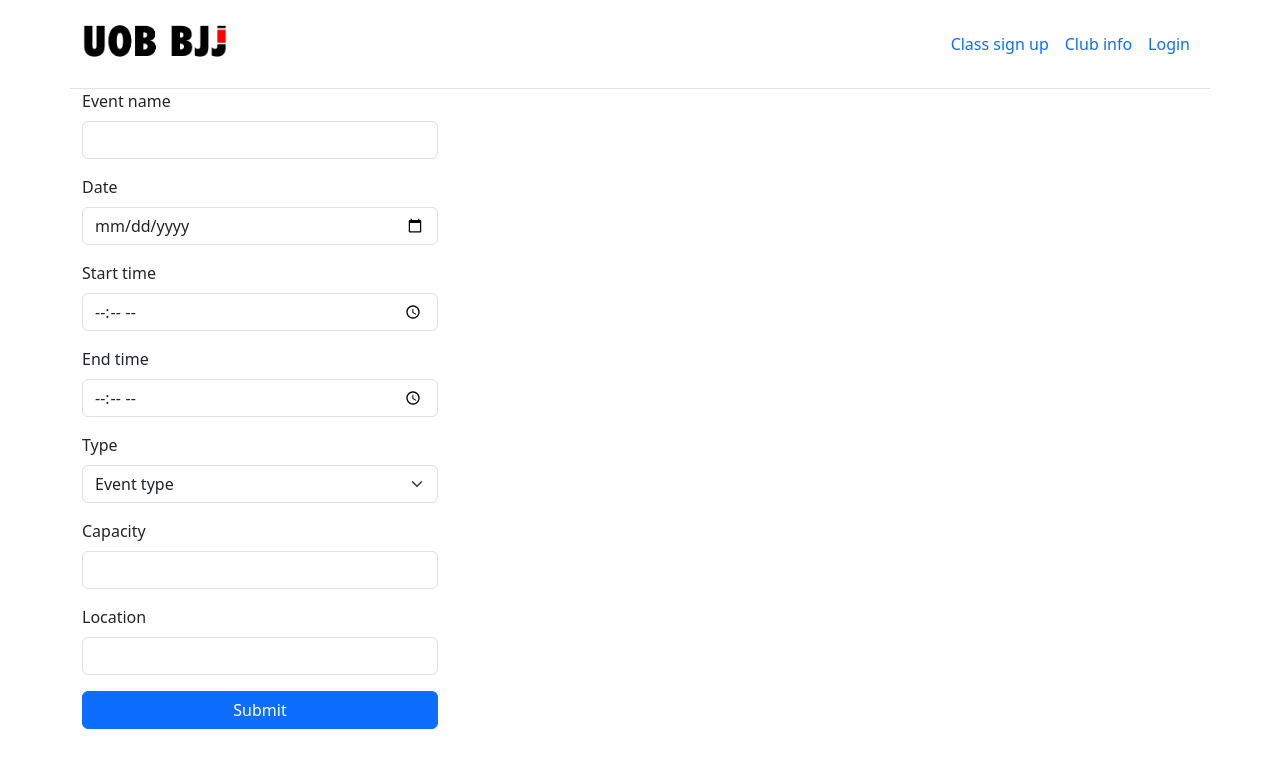
After one commit to tom23collins/uob-bjj-webapp, a Flask app: template templates/committee/create_new_event.html in a window 1280 px wide. The commit adds this page. Shown: the top 768 px of the page. Run offline with Flask 2, Linux system fonts and the light colour scheme; the template is opened without the code that fills it, so the values that code supplies are empty.

Commit message:
Added pword hash, userfeedback, new_events, accounts system and dash

```diff
--- a/app.py
+++ b/app.py
@@ -1,16 +1,12 @@
-from flask import Flask, redirect, render_template, url_for, request
+from flask import Flask, redirect, render_template, url_for, request, abort
 import flask
 import flask_login
-from db import db_query, db_update
+from db import db_query, db_update, db_query_values
 import config
 import os
 from datetime import datetime
-
-# Backend to do:
-# Hash passwords
-# Check if user is signed up for event (user feedback)
-# Create new events
-# Dashboard for users with commitee role
+from werkzeug.security import generate_password_hash, check_password_hash
+from functools import wraps
 
 app = Flask(__name__)
 app.config.from_object(config)
@@ -35,10 +31,24 @@ login_manager = flask_login.LoginManager()
 
 login_manager.init_app(app)
 
+def role_required(role):
+    def decorator(f):
+        @wraps(f)
+        def decorated_function(*args, **kwargs):
+            if not flask_login.current_user.is_authenticated:
+                flash("You need to be logged in to access this page.")
+                return redirect(url_for('login'))
+            if flask_login.current_user.user_role != role:
+                flash("You don't have the required role to access this page.")
+                return redirect(url_for('index'))
+            return f(*args, **kwargs)
+        return decorated_function
+    return decorator
+
 @login_manager.user_loader
 def user_loader(email):
     if email not in users:
-        return
+        return None
 
     user = User()
     user.id = email
@@ -50,11 +60,60 @@ def user_loader(email):
 
 @app.route('/')
 def index():
+    sessions = db_query(app, 'SELECT * FROM event_table')
+
+    if flask_login.current_user.is_authenticated:
+        registrations = db_query_values(app, 'SELECT * FROM sign_up_log WHERE email = %s;', (flask_login.current_user.id,))
+
+        updated_sessions = []
+
+        for session in sessions:
+            registered = any(str(session[0]) == registration[2] for registration in registrations)
+            updated_sessions.append(session + (registered,))
+
+        sessions = updated_sessions
+    else:
+        sessions = [row + (False,) for row in sessions]
+
     return render_template('index.html',
-                           event_data=db_query(app, 'SELECT * FROM event_table'),
-                           is_authenticated=flask_login.current_user.is_authenticated,
+                           event_data=sessions,
                            user=flask_login.current_user
                            )
+
+@app.route('/committee-dashboard')
+@role_required('committee')
+def committee_dashboard():
+    sessions = db_query(app, 'SELECT * FROM event_table')
+    today = datetime.today().date()
+    default_event = min(sessions, key=lambda event: (event[2] - today).days if (event[2] - today).days >= 0 else float('inf'))
+    registrations = db_query_values(app, 'SELECT * FROM sign_up_log WHERE event_id = %s;', (default_event[0],))
+
+    return render_template('/committee/dashboard.html',
+                           sign_ups=registrations,
+                           user=flask_login.current_user
+                           )
+
+@app.route('/new-event', methods=['GET', 'POST'])
+@role_required('committee')
+def create_new_event():
+    if flask.request.method == 'GET':
+        return render_template('/committee/create_new_event.html',
+                                user=flask_login.current_user)
+    sql = """
+    INSERT INTO event_table (`event_name`, `date`, `start_time`, `end_time`, `category`, `capacity`, `location`)
+    VALUES (%s, %s, %s, %s, %s, %s, %s)
+    """
+    values = (flask.request.form['event_name'],
+              flask.request.form['date'],
+              flask.request.form.get('start_time'),
+              flask.request.form.get('end_time'),
+              flask.request.form.get('category'),
+              flask.request.form.get('capacity'),
+              flask.request.form.get('location'))
+    db_update(app, sql, values)
+
+    return render_template('/committee/create_new_event.html',
+                            user=flask_login.current_user)
 
 @app.route('/class-sign-up', methods=['GET'])
 @flask_login.login_required
@@ -73,47 +132,36 @@ def class_sign_up():
 @app.route('/register', methods=['GET', 'POST'])
 def register():
     if flask.request.method == 'GET':
-        return '''
-               <form action='register' method='POST'>
-                <input type='text' name='email' id='email' placeholder='email'/>
-                <input type='password' name='password' id='password' placeholder='password'/>
-                <input type='text' name='first_name' id='first_name' placeholder='first name'/>
-                <input type='text' name='last_name' id='last_name' placeholder='last name'/>
-                <input type='text' name='medical_info' id='medical_info' placeholder='medical info'/>
-                <input type='submit' name='submit'/>
-               </form>
-               '''
+        return render_template('user_register.html')
     sql = """
     INSERT INTO user_table (`email`, `password`, `first_name`, `last_name`, `medical_info`)
     VALUES (%s, %s, %s, %s, %s)
     """
     values = (flask.request.form['email'],
-              flask.request.form['password'],
+              generate_password_hash(flask.request.form['password']),
               flask.request.form['first_name'],
               flask.request.form['last_name'],
               flask.request.form['medical_info'])
     db_update(app, sql, values)
+
     return redirect(url_for('login'))
 
 @app.route('/login', methods=['GET', 'POST'])
 def login():
     if flask.request.method == 'GET':
-        return '''
-               <form action='login' method='POST'>
-                <input type='text' name='email' id='email' placeholder='email'/>
-                <input type='password' name='password' id='password' placeholder='password'/>
-                <input type='submit' name='submit'/>
-               </form>
-               '''
+        return render_template('user_login.html')
 
     email = flask.request.form['email']
-    if email in users and flask.request.form['password'] == users[email]['password']:
+    password = flask.request.form['password']
+
+    if email in users and check_password_hash(users[email]['password'], password):
         user = User()
         user.id = email
         flask_login.login_user(user)
         return redirect(url_for('index'))
 
-    return redirect(url_for('login'))
+    error = "Invalid email or password"
+    return render_template('user_login.html', error=error)
 
 @app.route('/logout')
 def logout():
--- a/db.py
+++ b/db.py
@@ -29,3 +29,9 @@ def db_query(app, sql):
     cursor = connection.cursor()
     cursor.execute(sql)
     return cursor.fetchall()
+
+def db_query_values(app, sql, values):
+    connection = connection_open(app)
+    cursor = connection.cursor()
+    cursor.execute(sql, values)
+    return cursor.fetchall()
--- a/templates/base.html
+++ b/templates/base.html
@@ -17,9 +17,13 @@
           </a>
         </div>
         <ul class="nav col-12 col-md-auto mb-2 justify-content-center mb-md-0">
+          {% if user.is_authenticated and user.user_role == 'committee' %}
+          <li><a href="/new-event" class="nav-link px-2 active">Create event</a></li>
+          <li><a href="/committee-dashboard" class="nav-link px-2 active">Committee Dashboard</a></li>
+          {% endif %}
           <li><a href="/" class="nav-link px-2 active">Class sign up</a></li>
           <li><a href="/club-info" class="nav-link px-2">Club info</a></li>
-          {% if is_authenticated %}
+          {% if user.is_authenticated %}
           <li><a class="nav-link px-2 text-black">Signed in: {{ user.first_name }} {{ user.last_name }}</a></li>
           <a href="/logout" class="text-left text-decoration-none nav-link text-danger bg-white rounded px-2">Logout <i class="bi bi-door-closed-fill mx-auto"></i></a>
           {% else %}
--- /dev/null
+++ b/templates/committee/create_new_event.html
@@ -0,0 +1,50 @@
+<!-- templates/committee_create_new_event.html -->
+{% extends "base.html" %}
+
+{% block title %}Log in · UoB BJJ{% endblock %}
+
+{% block content %}
+<div class="container">
+  <div class="row">
+    <div class="col-12 col-md-6 col-lg-4">
+      <form action='new-event' method='POST'>
+        <div class="mb-3">
+          <label for="event_name" class="form-label">Event name</label>
+          <input type="text" class="form-control" id="event_name" name='event_name' required>
+        </div>
+        <div class="mb-3">
+          <label for="date" class="form-label">Date</label>
+          <input type="date" class="form-control" id="date" name='date' required>
+        </div>
+        <div class="mb-3">
+          <label for="start_time" class="form-label">Start time</label>
+          <input type="time" class="form-control" id="start_time" name='start_time'>
+        </div>
+        <div class="mb-3">
+          <label for="end_time" class="form-label">End time</label>
+          <input type="time" class="form-control" id="end_time" name='end_time'>
+        </div>
+        <div class="mb-3">
+          <label for="category" class="form-label">Type</label>
+          <select class="form-select" aria-label="Default select example" id='category' name="category" required>
+            <option selected disabled>Event type</option>
+            <option value="Nogi">Nogi Class</option>
+            <option value="Gi">Gi Class</option>
+            <option value="Social">Social</option>
+          </select>
+        </div>
+        <div class="mb-3">
+          <label for="capacity" class="form-label">Capacity</label>
+          <input type="number" class="form-control" id="capacity" name='capacity' required>
+        </div>
+        <div class="mb-3">
+          <label for="location" class="form-label">Location</label>
+          <input type="text" class="form-control" id="location" name='location'>
+        </div>
+        <button type="submit" class="btn btn-primary w-100">Submit</button>
+      </form>
+    </div>
+  </div>
+</div>
+{{ error }}
+{% endblock %}
```
Also changed, not shown: templates/committee/dashboard.html (added, +23 -0 lines), templates/index.html (+21 -1 lines), templates/user_login.html (added, +32 -0 lines), templates/user_register.html (added, +37 -0 lines).
